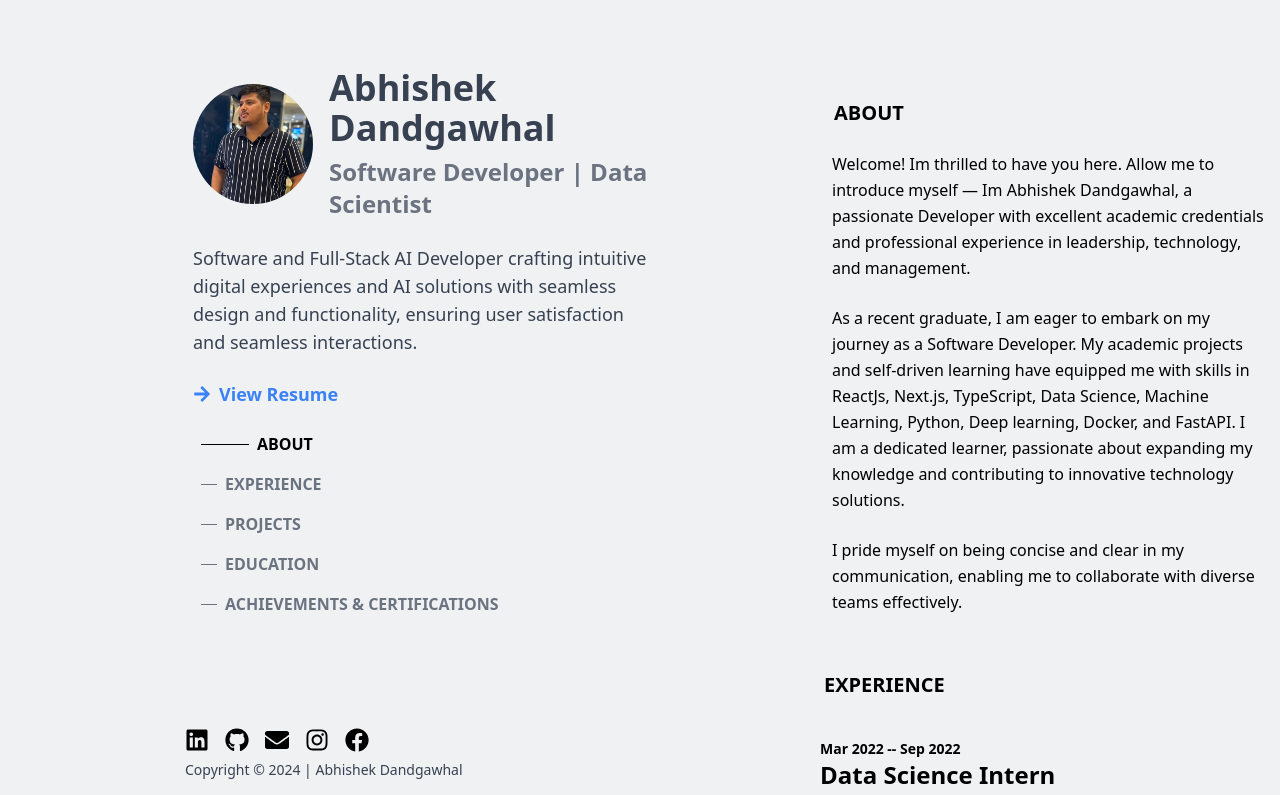
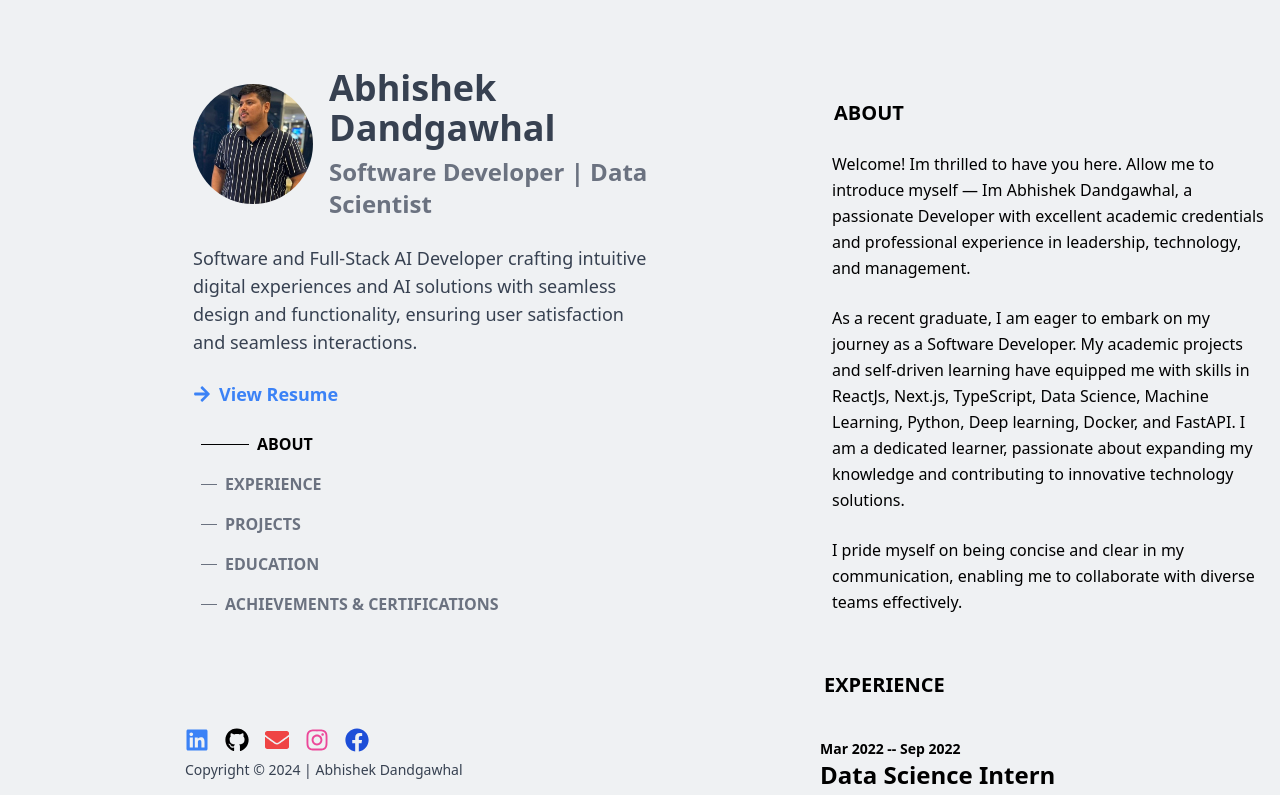
Before and after one commit to ABHI080201/Portfolio-website, a Next.js app: page / in a window 1280 px wide. Shown: the top 795 px of the page. Built offline with nearby package versions, Linux system fonts and the light colour scheme.

Commit message:
remove hover in connectwith

```diff
--- a/pages/components/connectwith.tsx
+++ b/pages/components/connectwith.tsx
@@ -16,7 +16,7 @@ const ConnectWith: React.FC = () => {
           target="_blank"
           rel="noopener noreferrer"
         >
-          <FaLinkedin className="text-2xl hover:text-blue-500" />
+          <FaLinkedin className="text-2xl text-blue-500" />
         </a>
 
         <a
@@ -28,7 +28,7 @@ const ConnectWith: React.FC = () => {
         </a>
 
         <a href="abhishekdandgawhal@gmail.com">
-          <FaEnvelope className="text-2xl hover:text-red-500" />
+          <FaEnvelope className="text-2xl text-red-500" />
         </a>
 
         <a
@@ -36,7 +36,7 @@ const ConnectWith: React.FC = () => {
           target="_blank"
           rel="noopener noreferrer"
         >
-          <FaInstagram className="text-2xl hover:text-pink-500" />
+          <FaInstagram className="text-2xl text-pink-500" />
         </a>
 
         <a
@@ -44,7 +44,7 @@ const ConnectWith: React.FC = () => {
           target="_blank"
           rel="noopener noreferrer"
         >
-          <FaFacebook className="text-2xl hover:text-blue-700" />
+          <FaFacebook className="text-2xl text-blue-700" />
         </a>
       </div>
       <p className="hidden lg:block text-sm text-gray-700">
```
